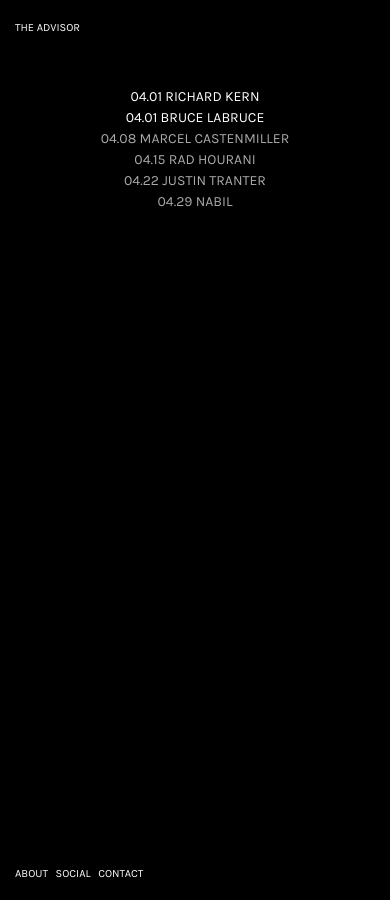
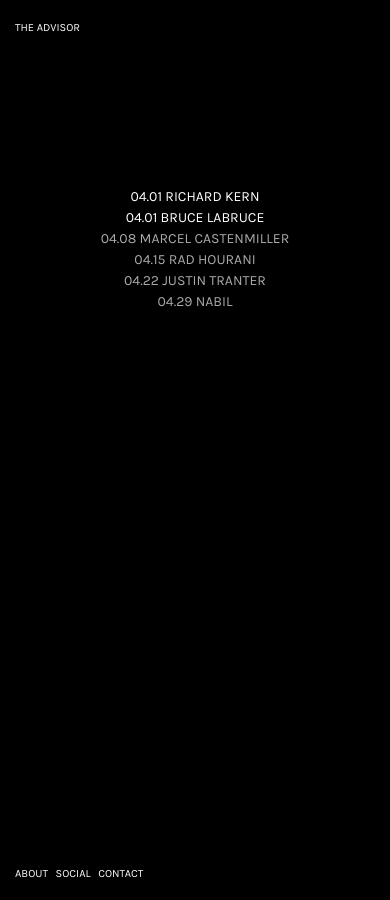
Before and after one commit to evandrewry/theadvisor.eu, a Jekyll site: the page built from index.html, in a window 390 px wide. Built offline with Jekyll 4.4.1, drawn with Linux system fonts in a browser that asks for light colours.

Commit message:
push down links on mobile

```diff
--- a/_sass/_layout.scss
+++ b/_sass/_layout.scss
@@ -79,6 +79,9 @@
   text-align: center;
   margin-left: 0;
   list-style: none;
+  @include media-query($on-palm) {
+    padding-top: 100px;
+  }
 }
 
 .post-meta {
```
